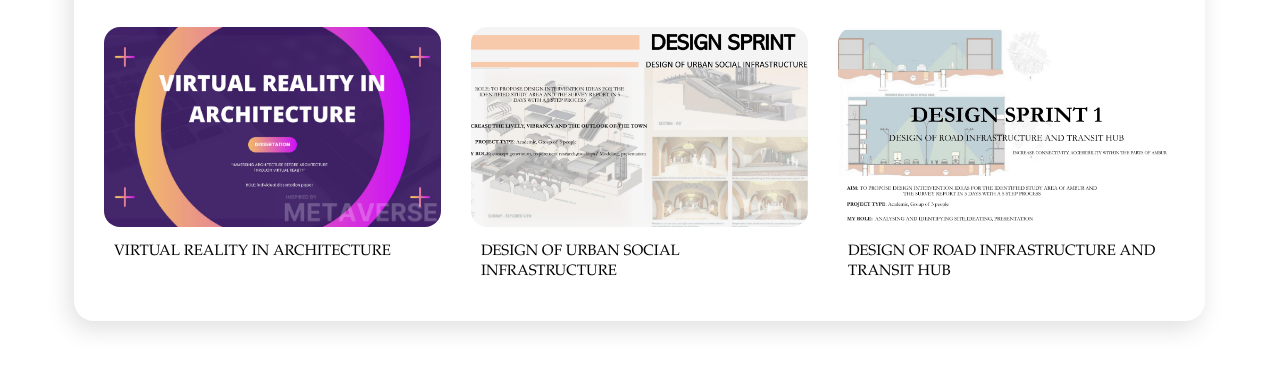
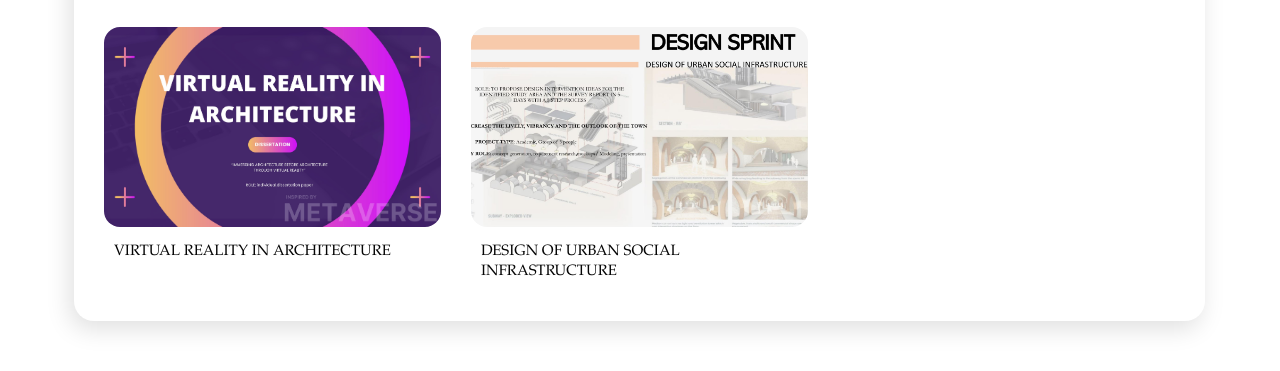
Before and after one commit to SreenidhiJayakumar/SreenidhiJayakumar.github.io, a plain HTML site: page index.html in a window 1280 px wide. Shown: the part 1137-1508 px from the top of the page. Drawn offline with nearby package versions, Linux system fonts and the light colour scheme.

Commit message:
Update index.html

```diff
--- a/index.html
+++ b/index.html
@@ -199,22 +199,6 @@
               </a>
             </li>
 
-            <li class="project-item active" data-filter-item data-category="architecture">
-              <a href="#project">
-                <figure class="project-img">
-                  <div class="project-item-icon-box">
-                    <ion-icon name="eye-outline"></ion-icon>
-                  </div>
-
-                  <img src="assets/pdftoimages/SRPINT 1 ROAD INFRA/SRPINT 1 ROAD INFRA-1.jpg" alt="Portfolio Projects"
-                    loading="eager" data-project-img />
-                </figure>
-
-                <h3 class="project-title" data-project-title>DESIGN OF ROAD INFRASTRUCTURE AND TRANSIT HUB</h3>
-
-              </a>
-            </li>
-
           </ul>
         </section>
       </article>
```
